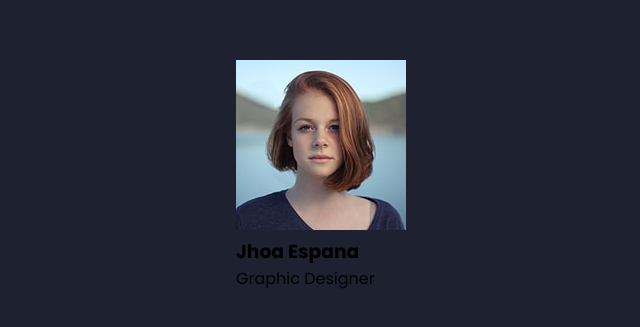
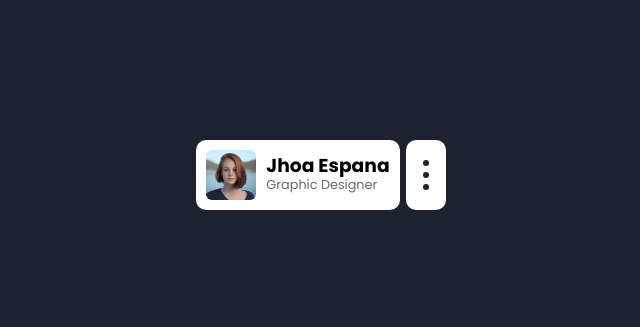
Before and after one commit to JhoanaEspana/animated-menu-interaction, a plain HTML site: page index.html in a window 1280 px wide. Shown: the part 225-552 px from the top of the page, without its empty margins (319-959 px from the left). Drawn offline with Linux system fonts and the light colour scheme.

Commit message:
add more css, js and more animations and styles

```diff
--- /dev/null
+++ b/app.js
@@ -0,0 +1,6 @@
+console.log("holaa");
+let navigation = document.querySelector('.navigation');
+
+navigation.onclick = function(){
+  navigation.classList.toggle('active')
+}
--- a/index.html
+++ b/index.html
@@ -4,6 +4,9 @@
     <meta charset="UTF-8">
     <meta http-equiv="X-UA-Compatible" content="IE=edge">
     <meta name="viewport" content="width=device-width, initial-scale=1.0">
+    <!-- link to https://cdnjs.com/libraries/font-awesome -->
+    <link rel="stylesheet" href="https://cdnjs.cloudflare.com/ajax/libs/font-awesome/6.0.0/css/all.min.css" integrity="sha512-9usAa10IRO0HhonpyAIVpjrylPvoDwiPUiKdWk5t3PyolY1cOd4DSE0Ga+ri4AuTroPR5aQvXU9xC6qOPnzFeg==" crossorigin="anonymous" referrerpolicy="no-referrer" />
+
     <link rel="stylesheet" href="./style.css">
     <title>Document</title>
   </head>
@@ -18,6 +21,12 @@
           <p>Graphic Designer</p>
         </div>
       </div>
+      <div class="navigation">
+        <span></span>
+        <span></span>
+        <span></span>
+      </div>
     </div>
+    <script src="./app.js"></script>
   </body>
 </html>
--- a/style.css
+++ b/style.css
@@ -15,3 +15,104 @@ body{
   min-height: 100vh;
   background: #1e2130;
 }
+
+.list{
+  display: flex;
+  gap: 6px;
+}
+
+.list .user{
+  position: relative;
+  background: #fff;
+  height: 70px;
+  display: flex;
+  justify-content: center;
+  align-items: center;
+  border-radius: 10px;
+  padding: 10px;
+  gap: 10px;
+}
+
+.list .user .imgBx{
+  position: relative;
+  width: 50px;
+  height: 50px;
+  overflow: hidden;
+  border-radius: 6px;
+}
+
+.list .user .imgBx img{
+  position: absolute;
+  top: 0;
+  left: 0;
+  width: 100%;
+  height: 100%;
+  object-fit: cover;
+}
+
+.list .user .details{
+  display: flex;
+  flex-direction: column;
+  justify-content: center;
+}
+
+.list .user .details h3{
+  font-weight: 600;
+  line-height: 1.1em;
+}
+
+.list .user .details p{
+  font-weight: 500;
+  font-size: 0.8em;
+  color: rgba(0,0,0,0.6);
+}
+
+.navigation{
+  position: relative;
+  width: 40px;
+  height: 70px;
+  background: #fff;
+  border-radius: 10px;
+  cursor: pointer;
+  /* Soft animation */
+  transition: 0.5s;
+  display: flex;
+  justify-content: center;
+  align-items: center;
+}
+
+.navigation.active{
+  /* function js */
+  width: 200px;
+}
+
+.navigation span{
+  position: absolute;
+  width: 6px;
+  height: 6px;
+  background: #222327;
+  border-radius: 50px;
+  transition: 0.5s;
+}
+
+.navigation span:nth-child(1){
+  transform: translateY(-12px);
+}
+
+.navigation span:nth-child(3){
+  transform: translateY(12px);
+}
+
+.navigation.active span{
+  width: 50px;
+  height: 50px;
+}
+
+/* circles position */
+.navigation.active span:nth-child(1){
+  transform: translateY(0) translateX(-60px);
+}
+
+.navigation.active span:nth-child(3){
+  transform: translateY(0) translateX(60px);
+}
```
